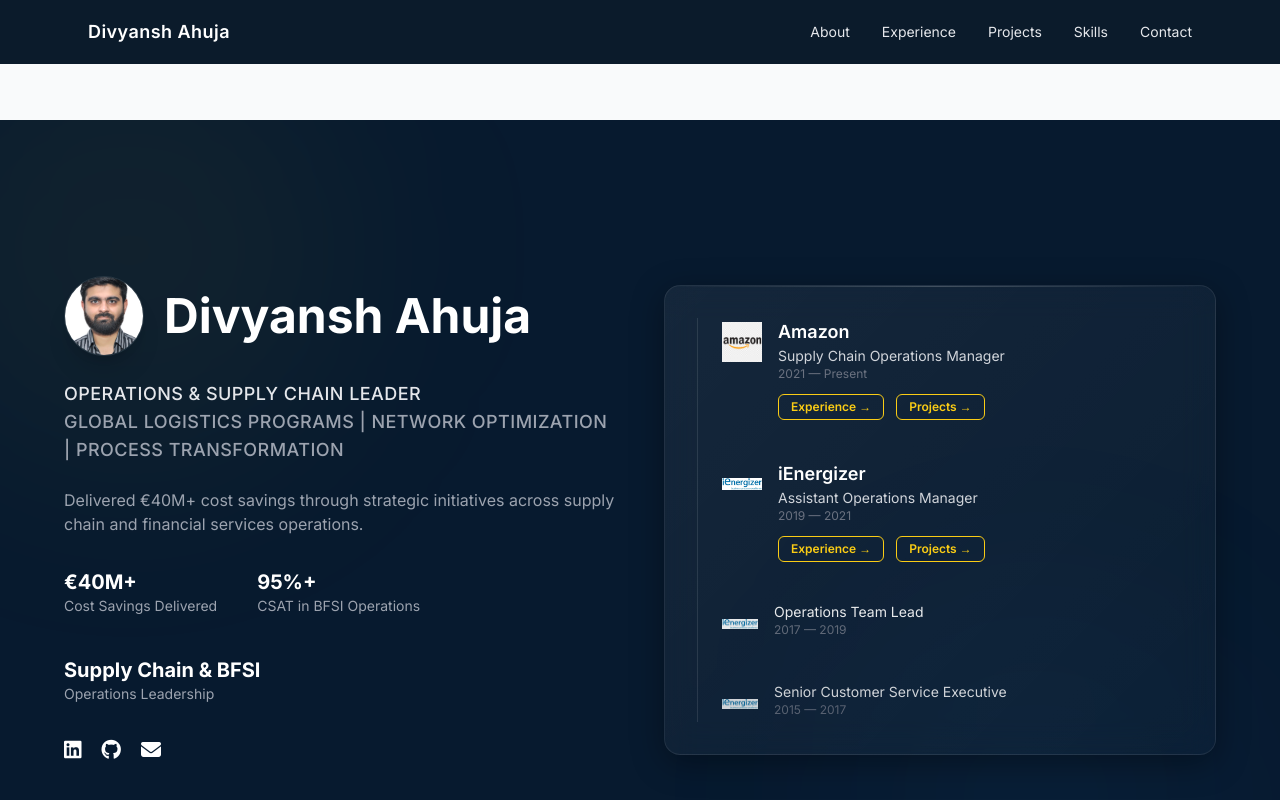
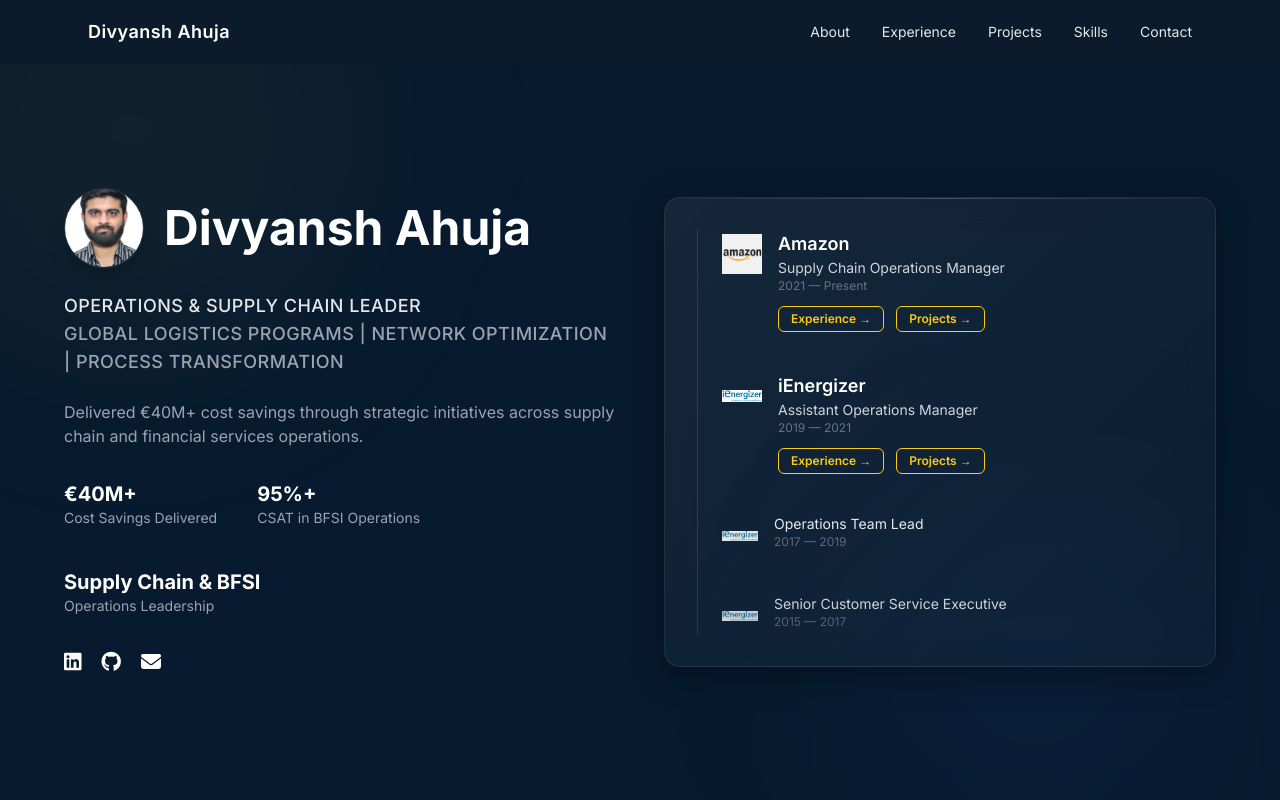
Before and after one commit to DA2793/divyansh-portfolio, a React (Vite) app: page / in a window 1280 px wide. Shown: the top 800 px of the page. Built offline with nearby package versions, Linux system fonts and the light colour scheme.

Commit message:
fix: remove white gap between navbar and hero section

```diff
--- a/src/App.jsx
+++ b/src/App.jsx
@@ -33,7 +33,7 @@ function App() {
       <Navbar />
 
       {/* MAIN CONTENT */}
-      <main className="pt-[120px]">
+      <main>
 
         {/* 🔥 HERO (FULL WIDTH) */}
         <Hero />
--- a/src/components/Hero/Hero.jsx
+++ b/src/components/Hero/Hero.jsx
@@ -2,7 +2,7 @@ import { motion } from "framer-motion";
 
 const Hero = () => {
   return (
-    <section className="min-h-screen w-full bg-[#071a2f] text-white flex items-center px-6 md:px-16 relative overflow-hidden">
+    <section className="min-h-screen w-full bg-[#071a2f] text-white flex items-center px-6 md:px-16 pt-16 relative overflow-hidden">
 
       {/* Background Glow */}
       <div className="absolute top-[-80px] left-[-80px] w-[420px] h-[420px] rounded-full bg-yellow-400/5 blur-[120px]" />
```
